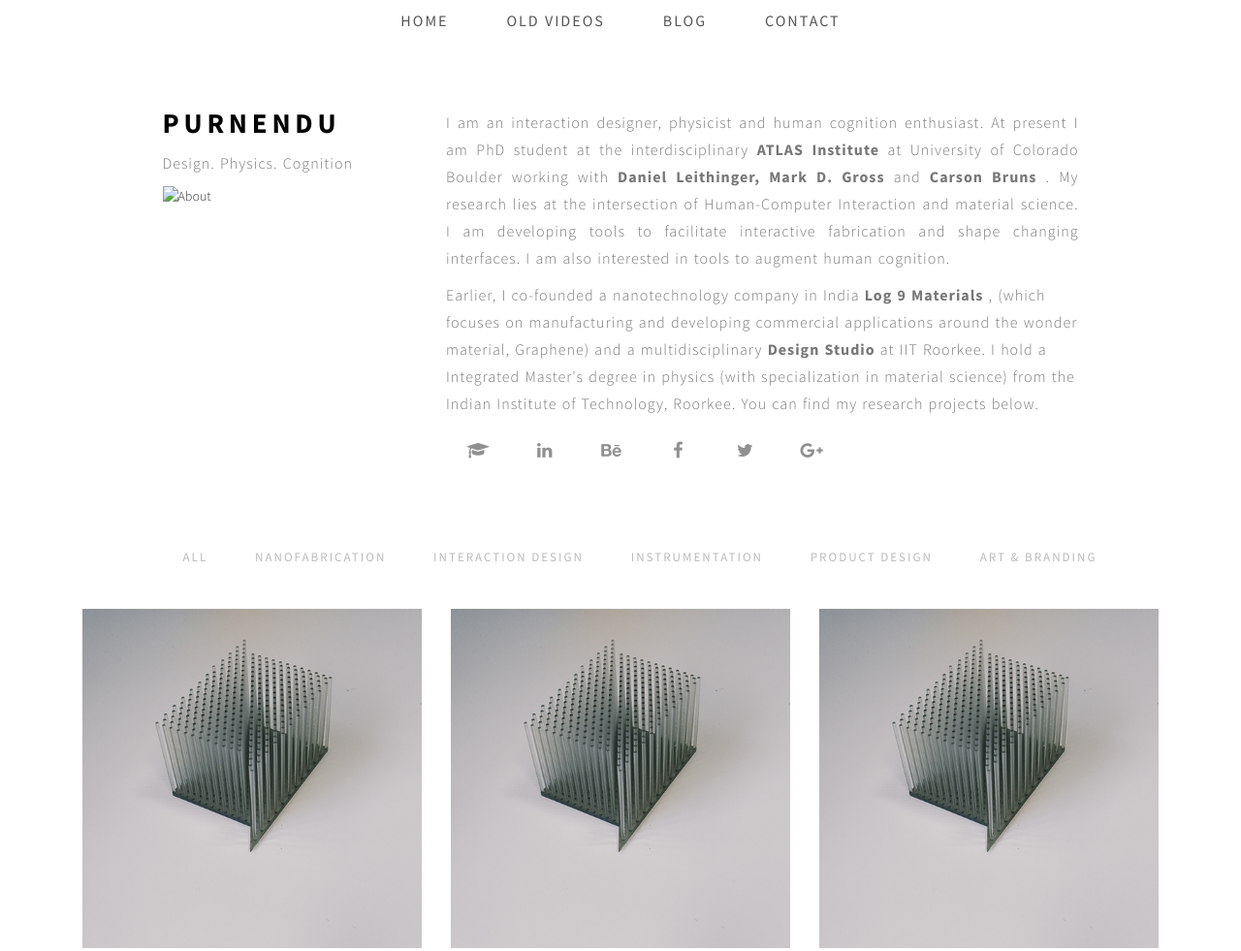
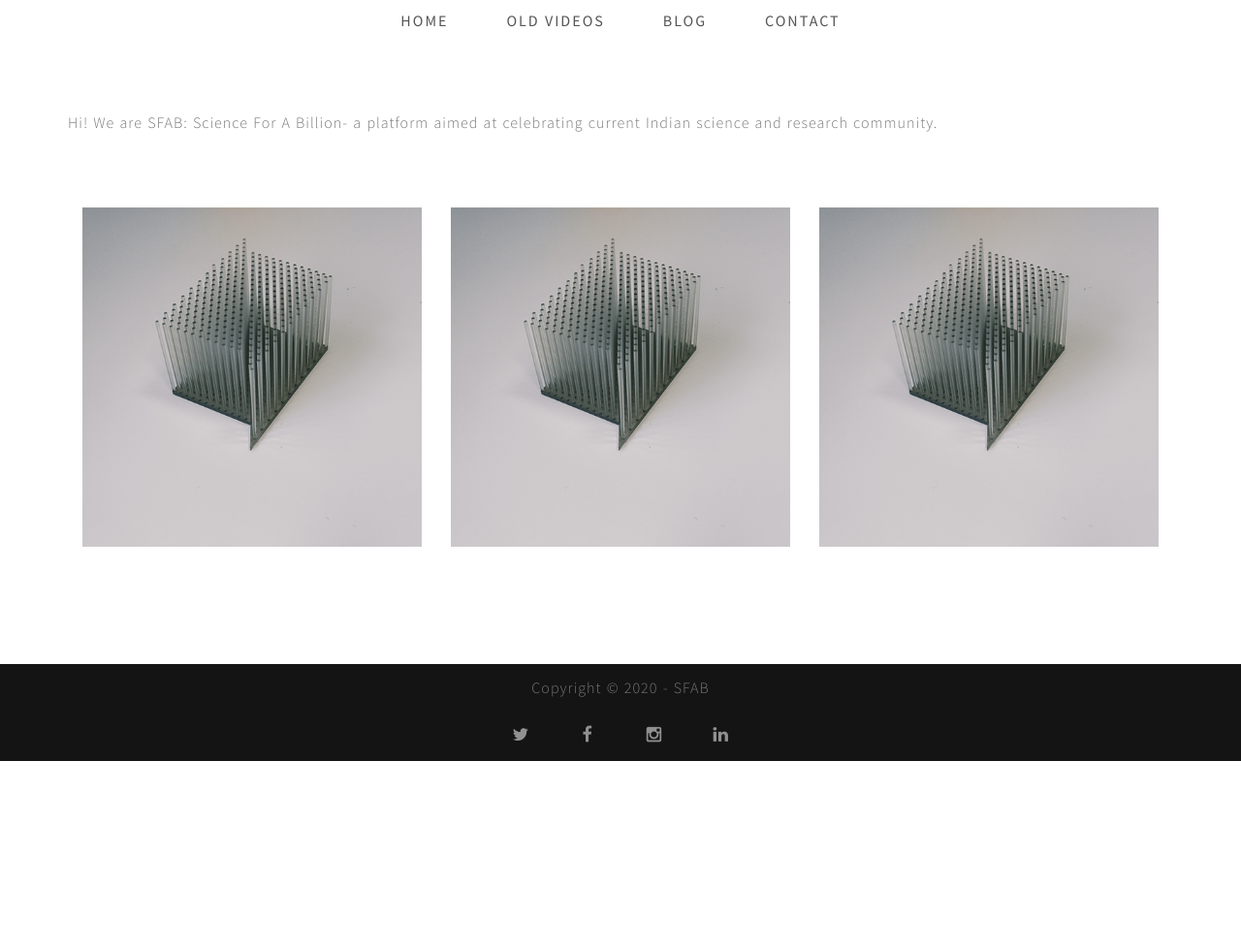
Before and after one commit to sciencefab/sciencefab.gihub.io, a plain HTML site: page index.html in a window 1280 px wide. Shown: the top 981 px of the page at 97% size. After the commit the page ends 800 px from the top, so only its background shows below. Drawn offline with nearby package versions, Linux system fonts and the light colour scheme; some packages are replaced by stand-ins of ours.

Commit message:
Update index.html

```diff
--- a/index.html
+++ b/index.html
@@ -83,10 +83,7 @@
 
 <!-- Navigation section
 ================================================== -->
-     <!--   <div class="brand">
-                <a href="index.html">Purnendu</a>
-		</div>
- -->
+
 
 	   <div class="nav-container">
             <div class="nav">
@@ -103,73 +100,45 @@
 
 
 
-   <!-- Single Project section
+
+
+
+
+<!-- Single Project section
 ================================================== -->
 <section id="single-projectt">
    <div class="container">
       <div class="row">
 
-         <div class="wow fadeInUp col-md-offset-1 col-md-3 col-sm-offset-1 col-sm-4" data-wow-delay="0.3s">
-		 <div class="rowstatic">
+
+
+		<div class="wow fadeInUp col-md-12 col-sm-7" data-wow-delay=".5s">
+		  <div class="txtjust">
 
 			<div class="project-info">
-				<a href="p11 acoustic metamaterials.html"><h1 class="itemname">Purnendu</h1><a>
+				<!--<h4>Random Text</h4>
 
-				<p> Design. Physics. Cognition </p>
+
+				-->
+				<p>Hi! We are SFAB: Science For A Billion- a platform aimed at celebrating current Indian science and research community.
+				</p>
+
 
 			</div>
 
-			<img src="images/linkedin copy.jpg" class="img-responsive" alt="About" width="100" height="100">
 
 
-		  </div>
-		</div>
 
-		<div class="wow fadeInUp col-md-7 col-sm-7" data-wow-delay=".5s">
-
-		  <div class="txtjust">
-
-			<p>I am an interaction designer, physicist and human cognition enthusiast. At present I am PhD student at the interdisciplinary
-			<a href="https://www.colorado.edu/atlas/"> <span style="font-weight:bold"> ATLAS Institute </span> </a>
-            at <a href="https://www.colorado.edu/"> <span>University of Colorado Boulder</span> </a>  working with
-			<a href="https://www.colorado.edu/atlas/daniel-leithinger"> <span style="font-weight:bold"> Daniel Leithinger, </span> </a>
-			<span style="font-weight:bold"> Mark D. Gross </span>  and
-			<a href="https://www.carsonbruns.com/"> <span style="font-weight:bold"> Carson Bruns</span> </a>. My research lies at the intersection of
-            Human-Computer Interaction and material science. I am developing tools to facilitate interactive fabrication and shape changing interfaces.
-			I am also interested in tools to augment human cognition.
-
-			 </p>
 
 		  </div>
 
 
-			<div class="project-info">
-				<!--<h4 style="font-weight:bold">Previously</h4> -->
-				<p> Earlier, I co-founded a nanotechnology company in India
-				<a href="https://www.log9materials.com/"> <span style="font-weight:bold"> Log 9 Materials</span> </a>,
-				(which focuses on manufacturing and developing commercial
-				applications around the wonder material, Graphene) and a multidisciplinary <span style="font-weight:bold"> Design Studio </span>
-				at IIT Roorkee. I hold a Integrated Master's degree in physics (with specialization in material science) from the Indian Institute of Technology,
-				Roorkee. You can find my research projects below.
-				</p>
-			</div>
-
-
-
-				<ul class="social-icon wow fadeInUp"  data-wow-delay="0.1s">
-					<li><a href="https://scholar.google.com/citations?user=wGVTSlAAAAAJ&hl=en" class="fa fa-graduation-cap"></a></li>
-				    <li><a href="https://www.linkedin.com/in/purnendu-740aaa81?trk=nav_responsive_tab_profile" class="fa fa-linkedin"></a></li>
-					<li><a href="https://www.behance.net/Purnendoo" class="fa fa-behance"></a></li>
-					<!--<li><a href="#" class="fa fa-dribbble"></a></li>-->
-					<li><a href="https://www.facebook.com/purnendu.mishra.509" class="fa fa-facebook"></a></li>
-					<li><a href="https://twitter.com/purnendoo" class="fa fa-twitter"></a></li>
-					<li><a href="https://plus.google.com/u/0/116313621947679566086" class="fa fa-google-plus"></a></li>
-				</ul>
 		</div>
 
       </div>
    </div>
 </section>
+
 
 
 <!-- Portfolio section
@@ -189,7 +158,7 @@
                   <label for="nav-trigger"></label>
 
 
-                <div class="site-wrap">-->
+                <div class="site-wrap">
 
                   <ul class="filter-wrapper clearfix">
                            <li><a href="#" data-filter="*" class="selected opc-main-bg">All</a></li>
@@ -201,7 +170,7 @@
 
                         </ul>
 
-
+				-->
 
 
                         <div class="iso-box-section wow fadeInUp" data-wow-delay=".3s">
```
